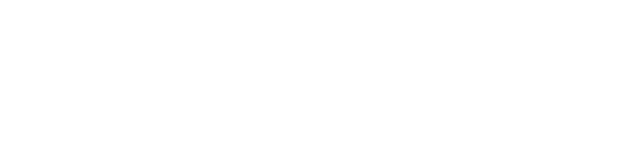
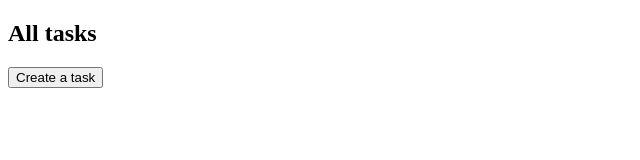
Before and after one commit to priyaality/mono-task, a plain HTML site: page index.html in a window 1280 px wide. Shown: the whole page, without its empty margins (0-640 px from the left). Drawn offline with Linux system fonts and the light colour scheme.

Commit message:
updated, not fully sure what I added here

```diff
--- a/index.html
+++ b/index.html
@@ -7,13 +7,18 @@
     <title>Mono | A minimal to-do list.</title>
 </head>
 <body>
-    <section class="create-section">
-        <!-- CTA to create a task -->
-    </section>
-    <section class="all-tasks">
-        <ul>
-            <!-- list of tasks here -->
-        </ul>
+    <section class="header-section">
+        <div class="container-fluid">
+            <div class="header">
+                <h1>All tasks</h1>
+                <button>Create a task</button>
+            </div>
+            <div>
+                <!-- filters based on status - completed, not completed? -->
+            </div>
+            <!-- all tasks are shown here, sorted by day -->
+
+        </div>
     </section>
 </body>
 </html>
```
